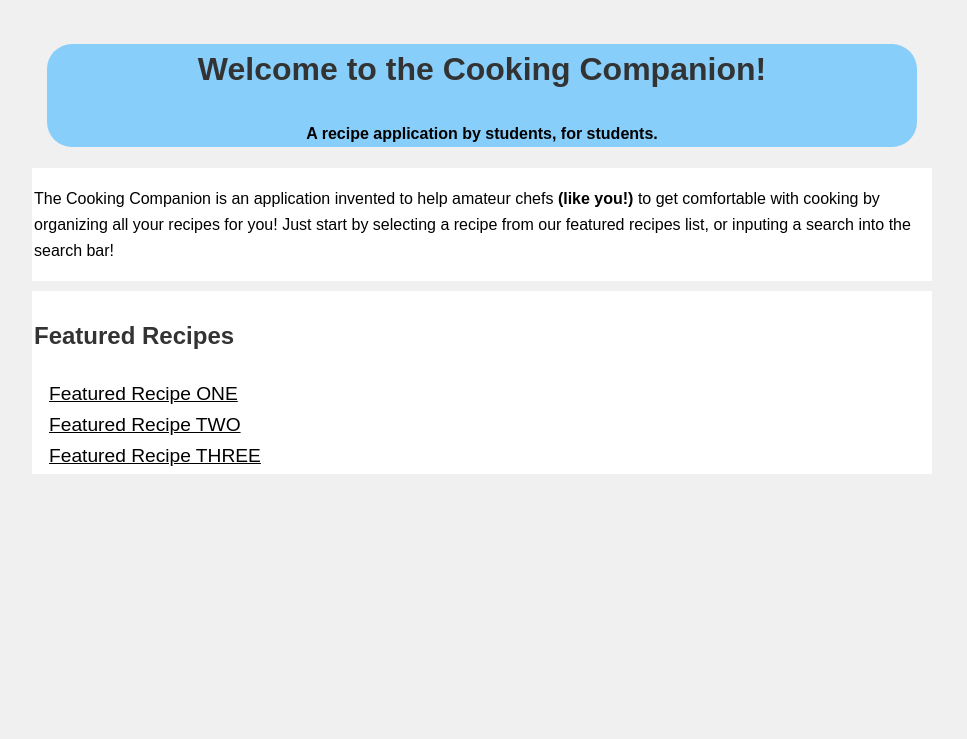
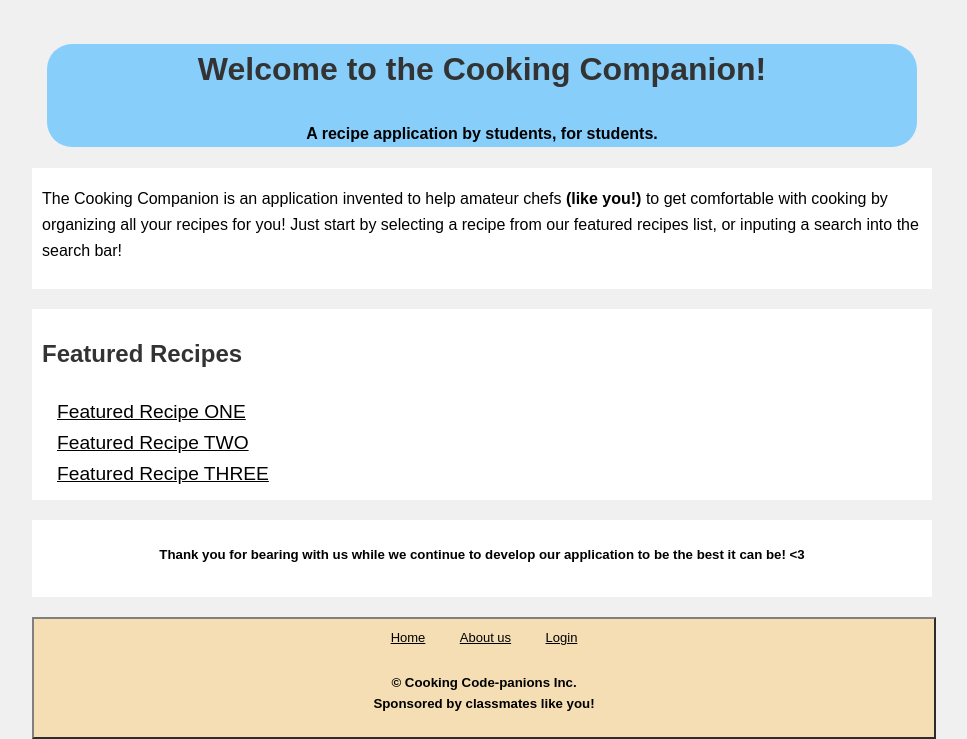
Before and after one commit to njacobs2019/Cooking-Code-panions, a Flask app: page / in a window 1280 px wide. Shown: the part 141-880 px from the top of the page, without its empty margins (158-1125 px from the left). Before the commit the page ends 615 px from the top, so only its background shows below. Run offline with Flask 2, Linux system fonts and the light colour scheme.

Commit message:
Added Footer + minor updates
Additionally personalized my about us card, added another section to home page, and fixed a link on login page.

```diff
--- a/Flask/templates/aboutus.html
+++ b/Flask/templates/aboutus.html
@@ -83,9 +83,10 @@
 
     <!-- Team Member 2 -->
     <div class="card">
-        <img src="https://tinyurl.com/2p8ttevc" alt="Avatar">
+        <img src="https://tinyurl.com/4hez2pzb" alt="Avatar">
         <div class="text">
-            <h4><b>Kristina Belaya</b></h4>
+            <h4><b>Kass Belaya</b></h4>
+            <p>Capri-sun Enthusiast</p>
         </div>
     </div>
 
--- a/Flask/templates/home.html
+++ b/Flask/templates/home.html
@@ -5,11 +5,10 @@
     <head>
         <style>
             .divText {
-              margin-bottom: 10px;
+              margin-bottom: 20px;
               background-color: white;
               text-align: left;
-              padding: 2px;
-
+              padding: 2px 10px 10px 10px;
             }
             </style>
         <style>
@@ -39,6 +38,10 @@
             <a href="https://www.youtube.com/watch?v=oZAGNaLrTd0&ab_channel=AtomicApples">Featured Recipe TWO</a><br>
             <a href="https://www.youtube.com/watch?v=5jKZ9KGtee0&ab_channel=CavinWeber">Featured Recipe THREE</a><br>
         </div>
+
+        <div class = "divText" style="text-align: center">
+            <h5>Thank you for bearing with us while we continue to develop our application to be the best it can be! &lt3</h5>
+        </div>
     </body>
 </html>
 
--- a/Flask/templates/layout.html
+++ b/Flask/templates/layout.html
@@ -49,6 +49,17 @@
         justify-content: right;
       }
 
+      /* This defines the style of the footer */
+      footer{
+        border: 2px outset gray;
+        background-color: wheat;
+        padding-top: 5px;
+        bottom: 0px;
+        left: 0px;
+        width: 100%;
+        text-align: center;
+      }
+
     </style>
 
     <!-- HTML Code -->
@@ -81,5 +92,12 @@
 {% block body %}
 {% endblock %}
 
+  <footer>
+      <a href="/" target="_self" style="font-size: small">Home</a>
+      <a href="/aboutus" target="_self" style="font-size: small">About us</a>
+      <a href="/login" target="_self" style="font-size: small">Login</a>
+      <br><h5>&copy Cooking Code-panions Inc.<br>Sponsored by classmates like you!</h5>
+  </footer>
+
   </body>
 </html>
--- a/Flask/templates/login.html
+++ b/Flask/templates/login.html
@@ -86,7 +86,7 @@
 
           <div class="container" style="background-color:#f1f1f1">
             <button type="button" class="homebtn">Home</button>
-            <span class="psw">Forgot <a href="#">password?</a></span>
+            <span class="psw"><a href="#">Forgot password?</a></span>
           </div>
         </form>
 
```
